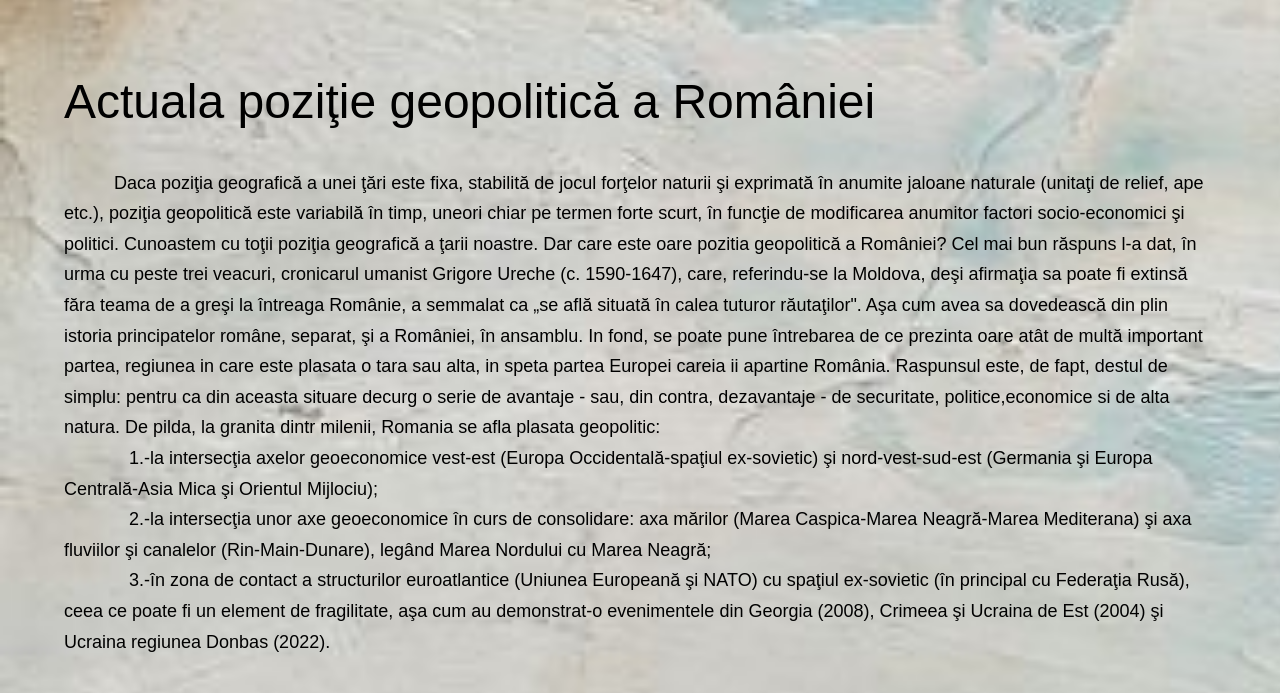
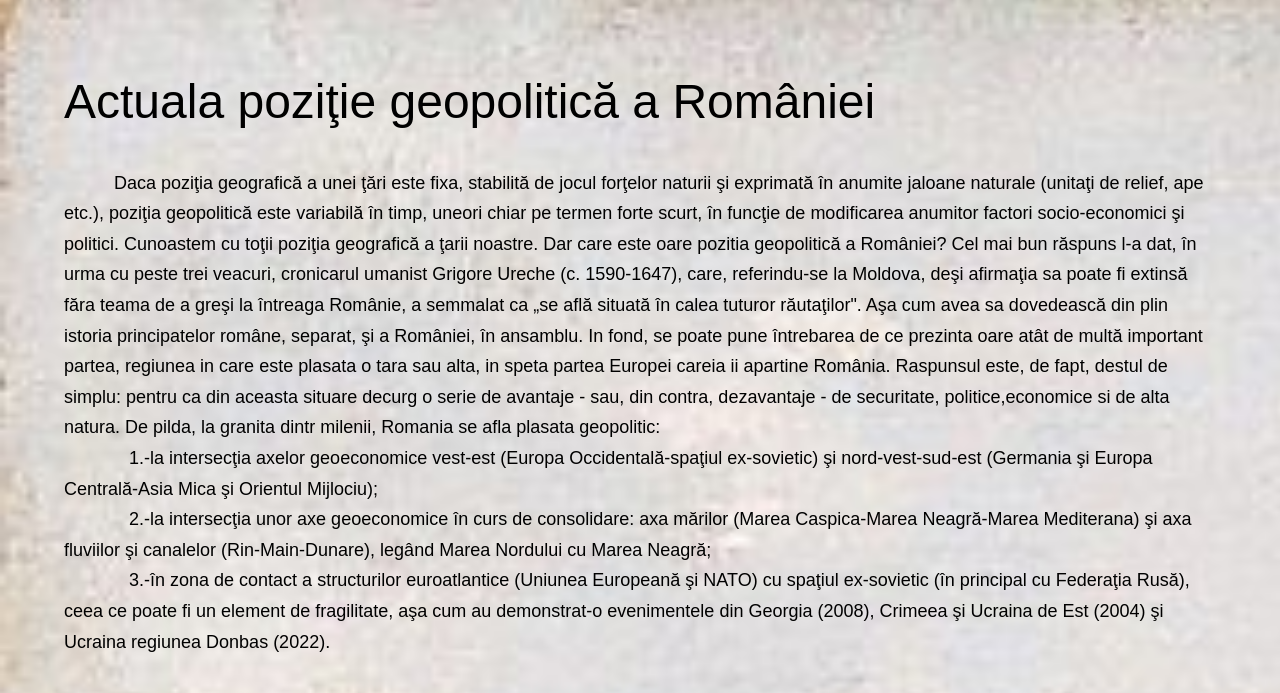
Before and after one commit to L0v3Pills/patriem-website, a plain HTML site: page despre.html in a window 1280 px wide. Shown: the part 63-756 px from the top of the page. Drawn offline with Linux system fonts and the light colour scheme.

Commit message:
Update despre.html

```diff
--- a/despre.html
+++ b/despre.html
@@ -43,7 +43,7 @@ line-height:60px;
 text-transform:uppercase;
 }
   .bg-image {
- background: url(boi2.jpg);
+ background: url(fundal.jpg);
  background-size: cover;
  background-repeat: no-repeat;
  }
```
